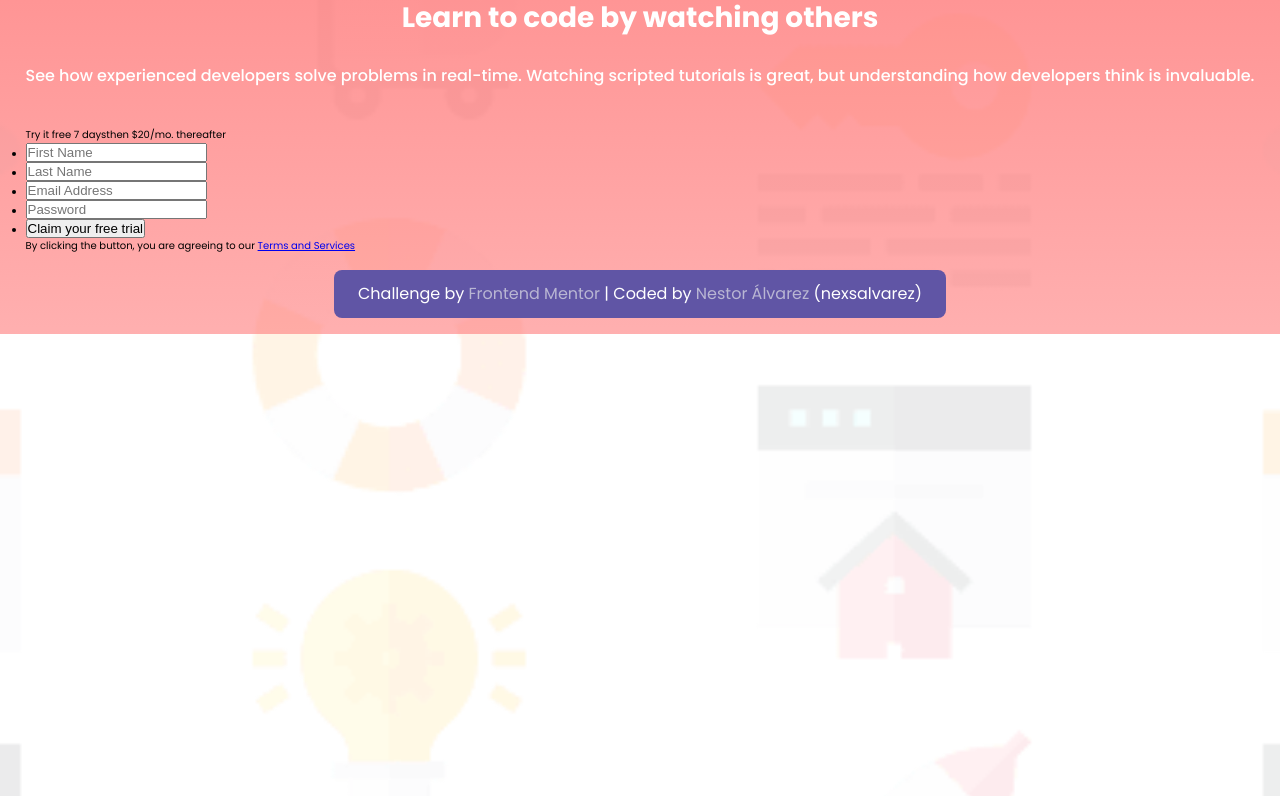
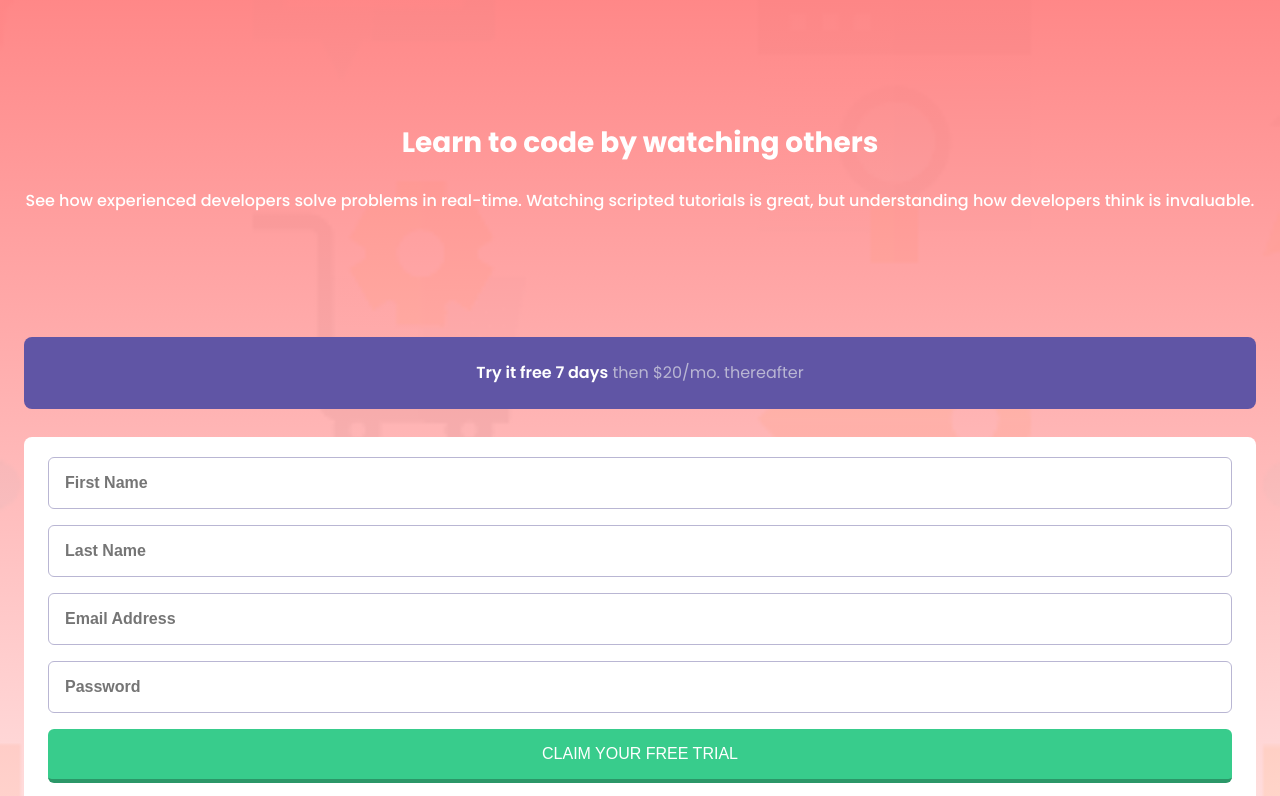
Before and after one commit to nexsalvarez/intro-component-with-signup-form, a plain HTML site: page index.html in a window 1280 px wide. Shown: the top 796 px of the page. Drawn offline with Linux system fonts and the light colour scheme.

Commit message:
Form CSS Styles

```diff
--- a/CSS/styles.css
+++ b/CSS/styles.css
@@ -17,7 +17,7 @@ html {
 }
 body {
     font-family: 'Poppins', sans-serif;
-    background-image: linear-gradient(hsla(0, 100%, 74%, 0.8),hsl(0, 100%, 74%, 0.6)), url('../images/bg-intro-mobile.png');
+    background-image: linear-gradient(hsla(0, 100%, 74%, 0.9),hsl(0, 100%, 74%, 0.1)), url('../images/bg-intro-mobile.png');
     background-position: center;
     background-repeat: no-repeat;
     background-size: cover;
@@ -29,10 +29,10 @@ main {
     width: 100%;
     height: auto;
     display: grid;
-    grid-template-rows: 1fr 1fr;
+    grid-template-rows: 2fr 3fr;
     grid-template-columns: auto;
-    place-content: center;
-    padding: 0 24px;
+    place-items: center;
+    padding: 0 24px 80px 24px;
 }
 .info-container {
     width: 100%;
@@ -53,6 +53,87 @@ h1 {
     text-align: center;
     color: var(--white);
     margin-top: 28px;
+}
+.form-container {
+    width: 100%;
+    height: auto;
+    grid-row: 2;
+}
+.form-promo-container {
+    width: 100%;
+    height: auto;
+    background-color: var(--blue);
+    border-radius: 8px;
+    padding: 24px 48px;
+}
+.form-promo-container p {
+    font-size: var(--md);
+    font-weight: 400;
+    line-height: 2.4rem;
+    text-align: center;
+    color: var(--grayish-blue);
+}
+.form-promo-container p span {
+    font-weight: 600;
+    color: var(--white);
+}
+.form-container form {
+    position: relative;
+    width: 100%;
+    height: auto;
+    background-color: var(--white);
+    border-radius: 8px;
+    padding: 20px 24px;
+    margin-top: 28px;
+}
+.form-container form li {
+    width: auto;
+    height: auto;
+    list-style: none;
+    padding-bottom: 16px;
+}
+.form-container form li input {
+    width: 100%;
+    height: auto;
+    border: 1px solid var(--grayish-blue);
+    border-radius: 6px;
+    font-size: var(--md);
+    font-weight: 600;
+    line-height: 1rem;
+    color: var(--dark-blue);
+    padding: 16px;
+}
+.form-container form li button {
+    width: 100%;
+    height: auto;
+    border: none;
+    border-bottom: 4px solid hsl(154, 56%, 38%);
+    border-radius: 6px;
+    background-color: var(--green);
+    font-size: var(--md);
+    font-weight: 500;
+    line-height: 1rem;
+    text-align: center;
+    text-transform: uppercase;
+    color: var(--white);
+    padding: 20px;
+}
+.form-container .form-term {
+    width: 100%;
+    height: auto;
+}
+.form-container .form-term p {
+    font-size: 1.3rem;
+    font-weight: 400;
+    line-height: 2.4rem;
+    text-align: center;
+    color: var(--grayish-blue);
+}
+.form-container .form-term a {
+    cursor: pointer;
+    font-weight: 600;
+    text-decoration: none;
+    color: var(--red);
 }
 
 footer {
--- a/index.html
+++ b/index.html
@@ -15,11 +15,11 @@
   <main>
       <div class="info-container">
         <h1>Learn to code by watching others</h1>
-        <p>See how experienced developers solve problems in real-time. Watching scripted tutorials is great, but understanding how developers think is invaluable. </p>
+        <p>See how experienced developers solve problems in real-time. Watching scripted tutorials is great, but understanding how developers think is invaluable.</p>
       </div>
       <div class="form-container">
-        <div>
-          <p><span>Try it free 7 days</span>then $20/mo. thereafter</p>
+        <div class="form-promo-container">
+          <p><span>Try it free 7 days</span> then $20/mo. thereafter</p>
         </div>
         <form>
           <ul>
@@ -51,7 +51,7 @@
               <button>Claim your free trial</button>
             </li>
           </ul>
-          <div>
+          <div class="form-term">
             <p>By clicking the button, you are agreeing to our <a href="#">Terms and Services</a></p>
           </div>
         </form>
```
